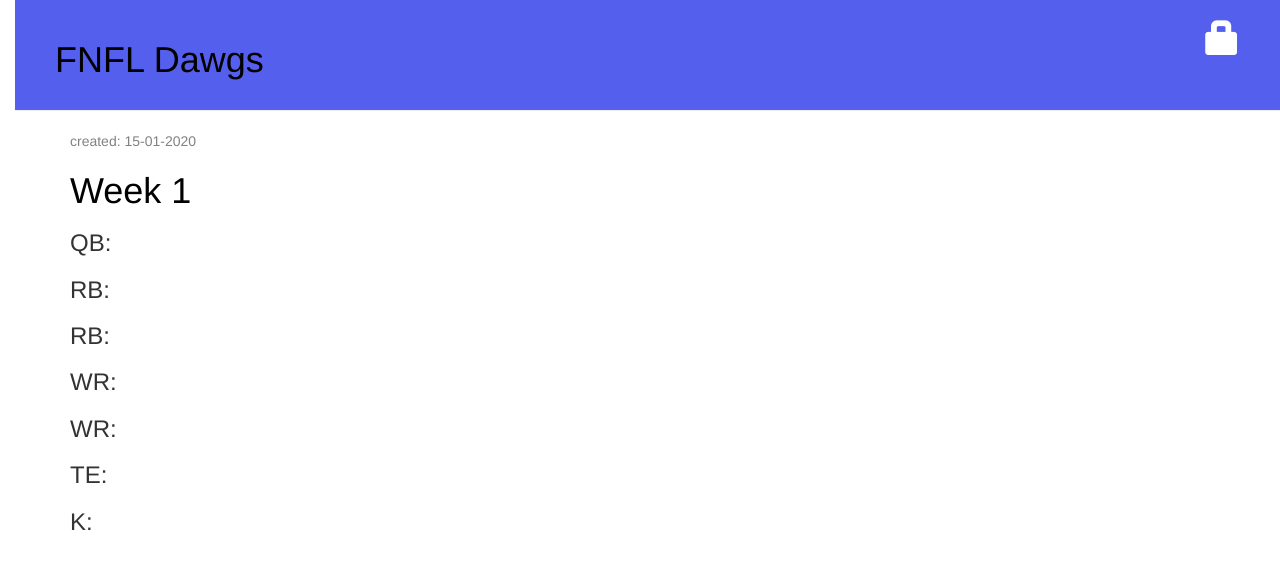
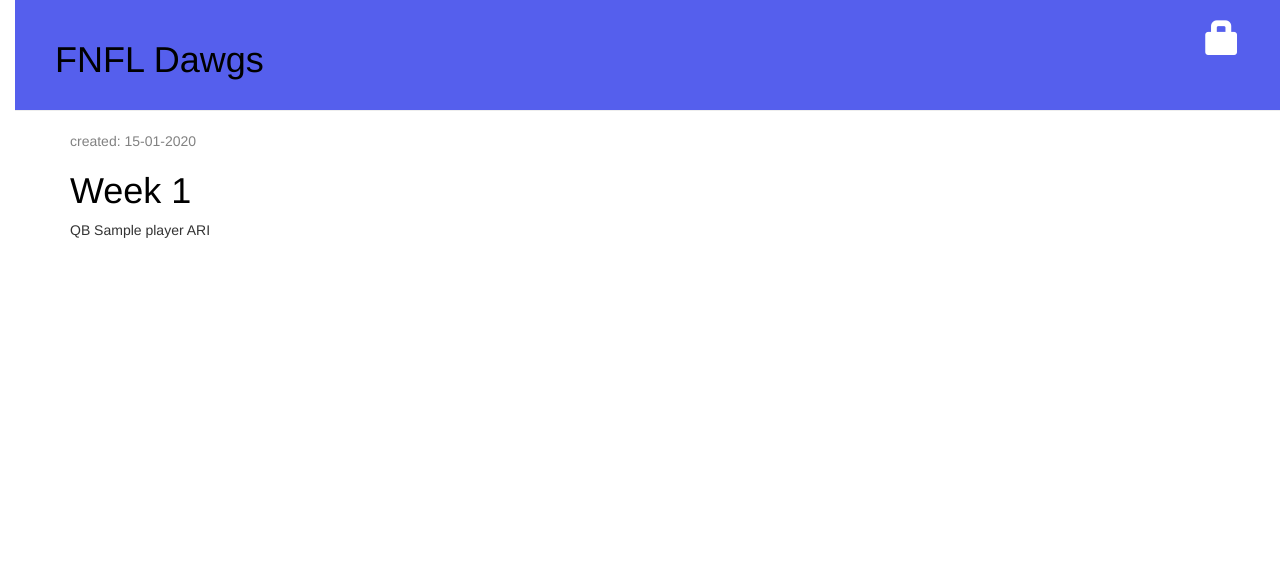
Before and after one commit to wallace123/fnfldawgs, a Django app: template fnfl/templates/fnfl/lineup_draft_list.html in a window 1280 px wide. Shown: the top 569 px of the page. Run offline with Django 3.2, Linux system fonts and the light colour scheme; the template is opened without the code that fills it: values that come from a table or form of the project are taken from there, others are empty; tables that the repository leaves empty hold one stand-in row (values such as "Sample post"); some libraries are stand-ins or nearby versions.

Commit message:
merged branch and changed draft list

```diff
--- a/fnfl/templates/fnfl/lineup_draft_list.html
+++ b/fnfl/templates/fnfl/lineup_draft_list.html
@@ -5,13 +5,23 @@
         <div class="lineup">
             <p class="date">created: {{ lineup.created_date|date:'d-m-Y' }}</p>
             <h1><a href="{% url 'fnfl.views.lineup_detail' pk=lineup.pk %}">{{ lineup.week }}</a></h1>
-            <h3>QB: <span style="font-size: 80%">{{ lineup.qb_first_name }} {{lineup.qb_last_name }} {{lineup.qb_team }}</span></h3>
-            <h3>RB: <span style="font-size: 80%">{{ lineup.rb1_first_name }} {{ lineup.rb1_last_name }} {{lineup.rb1_team }}</span></h3>
-            <h3>RB: <span style="font-size: 80%">{{ lineup.rb2_first_name }} {{ lineup.rb2_last_name }} {{lineup.rb2_team }}</span></h3>
-            <h3>WR: <span style="font-size: 80%">{{ lineup.wr1_first_name }} {{ lineup.wr1_last_name }} {{ lineup.wr1_team }}</span></h3>
-            <h3>WR: <span style="font-size: 80%">{{ lineup.wr2_first_name }} {{ lineup.wr2_last_name }} {{ lineup.wr2_team }}</span></h3>
-            <h3>TE: <span style="font-size: 80%">{{ lineup.te_first_name }} {{ lineup.te_last_name }} {{ lineup.te_team }}</span></h3>
-            <h3>K: <span style="font-size: 80%">{{ lineup.k_first_name }} {{ lineup.k_last_name }} {{ lineup.k_team }}</span></h3>
+        {% for p in lineup.player.all %}
+            {% if p.position == "QB" %}
+                <p>{{p.position}} {{p.name}} {{p.team}}</p>
+            {% endif %}
+            {% if p.position == "RB" %}
+                <p>{{p.position}} {{p.name}} {{p.team}}</p>
+            {% endif %}
+            {% if p.position == "WR" %}
+                <p>{{p.position}} {{p.name}} {{p.team}}</p>
+            {% endif %}
+            {% if p.position == "TE" %}
+                <p>{{p.position}} {{p.name}} {{p.team}}</p>
+            {% endif %}
+            {% if p.position == "K" %}
+                <p>{{p.position}} {{p.name}} {{p.team}}</p>
+            {% endif %}
+        {% endfor %}
         </div>
     {% endfor %}
 {% endblock %}
```
